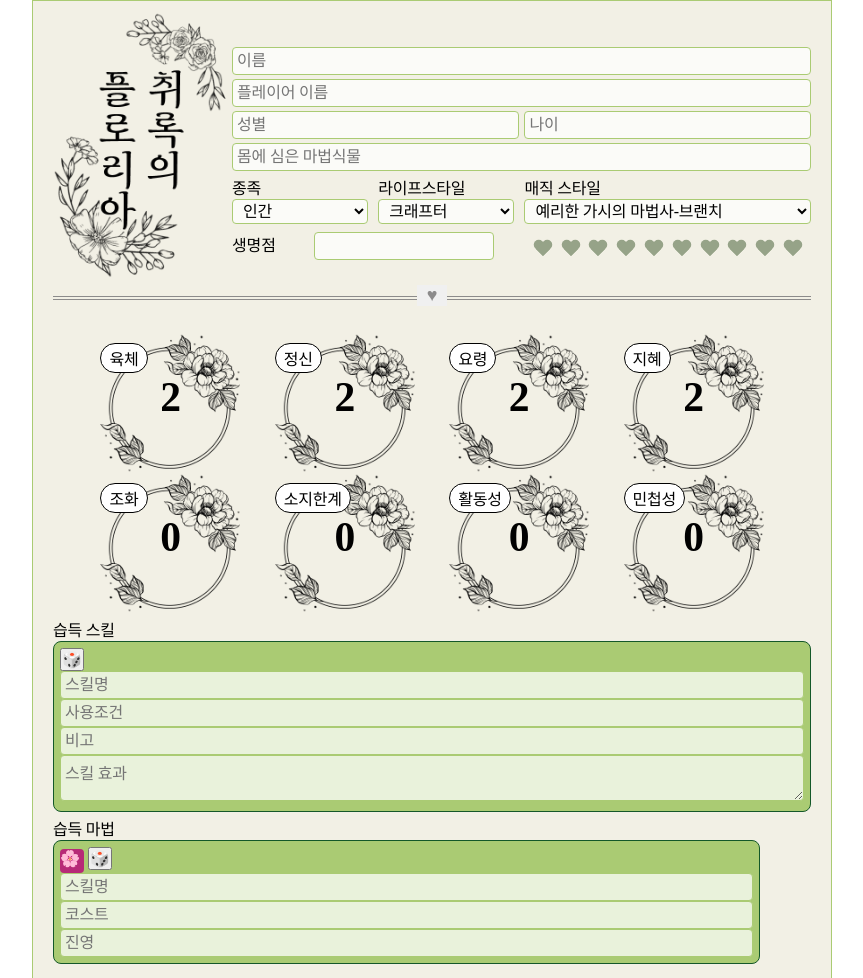
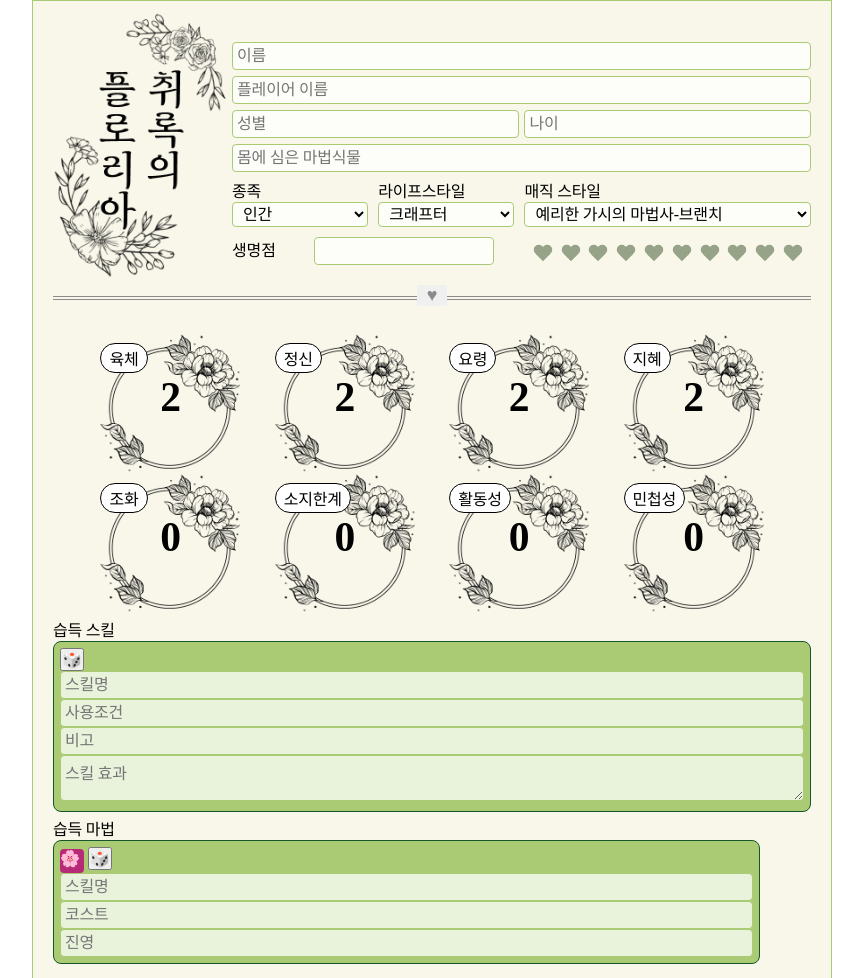
Before and after one commit to bundasse/roll20Sheets, a plain HTML site: page floria/flower.html in a window 1280 px wide. Shown: the top 978 px of the page, without its empty margins (208-1071 px from the left). Drawn offline with Linux system fonts and the light colour scheme.

Commit message:
css 수정

```diff
--- a/floria/flower.css
+++ b/floria/flower.css
@@ -23,7 +23,7 @@
     width: 800px;
     padding: 10px 20px;
     border: 1px solid var(--cus-border);
-    background-color: #f2f0e5;
+    background-color: #f9f7ea;
     margin: 0 auto;
     display: flex;
     flex-direction: column;
@@ -90,7 +90,7 @@
     display: flex;
     flex-direction: column;
     padding-top: 12px;
-    gap:4px;
+    gap:6px;
   }
   .row{
     display: flex;
```
